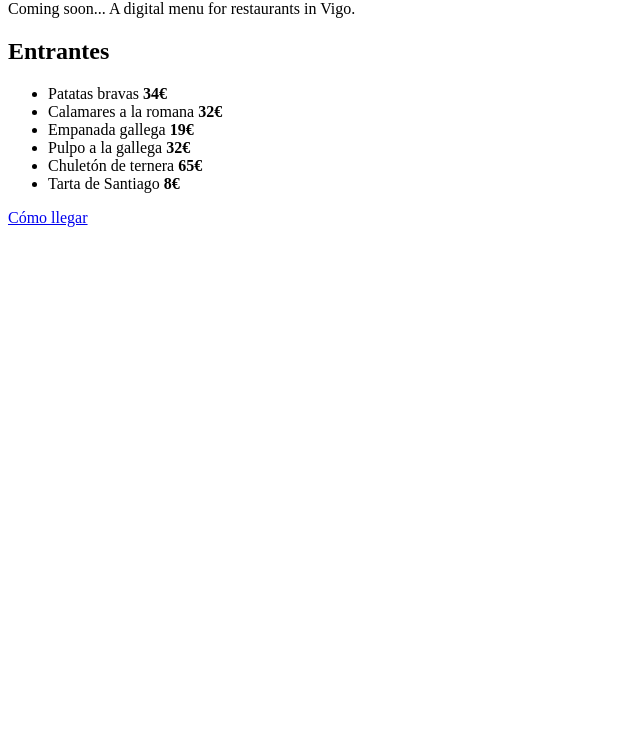
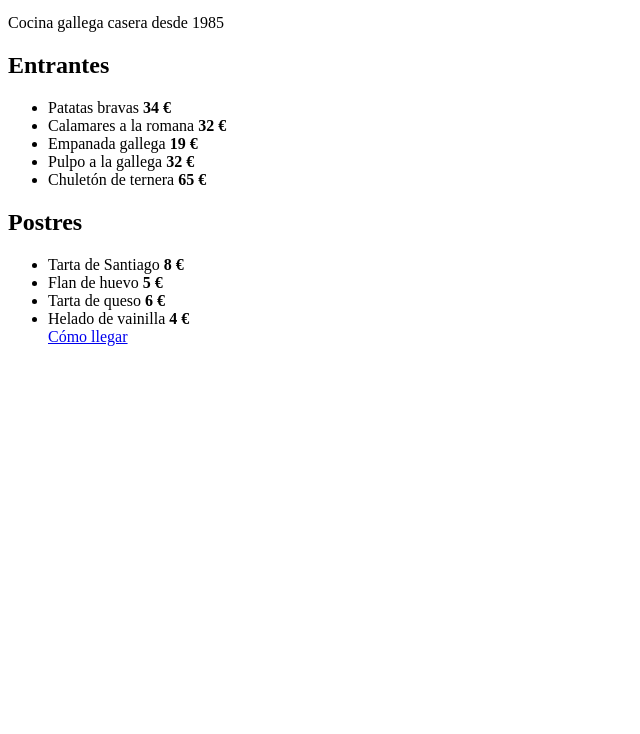
Before and after one commit to sasha-lazarev/menu-app, a plain HTML site: page index.html in a window 1280 px wide. Shown: the part 66-800 px from the top of the page, without its empty margins (0-640 px from the left). Drawn offline with Linux system fonts and the light colour scheme.

Commit message:
1.2 HTML lesson-fix

```diff
--- a/index.html
+++ b/index.html
@@ -1,22 +1,27 @@
-<!DOCTYPE html lang="es">
-<head>
-    <meta charset="UTF-8">
-    <meta name="viewport" content="width=device-width, initial-scale=1.0">
-    <title>Restaurante Vigo</title>
-</head>
-<html>
+<!DOCTYPE html>
+<html lang="es">
+    <head>
+        <meta charset="UTF-8">
+        <meta name="viewport" content="width=device-width, initial-scale=1.0">
+        <title>La abuela</title>
+    </head>
     <body>
         <h1>La abuela</h1>
-        <p>Coming soon... A digital menu for restaurants in Vigo.</p>
+        <p>Cocina gallega casera desde 1985</p>
         <h2>Entrantes</h2>
         <ul>
-            <li>Patatas bravas <strong>34€</strong></li>
-            <li>Calamares a la romana <strong>32€</strong></li>
-            <li>Empanada gallega <strong>19€</strong></li>
-            <li>Pulpo a la gallega <strong>32€</strong></li>
-            <li>Chuletón de ternera <strong>65€</strong></li>
-            <li>Tarta de Santiago <strong>8€</strong></li>
+            <li>Patatas bravas <strong>34 €</strong></li>
+            <li>Calamares a la romana <strong>32 €</strong></li>
+            <li>Empanada gallega <strong>19 €</strong></li>
+            <li>Pulpo a la gallega <strong>32 €</strong></li>
+            <li>Chuletón de ternera <strong>65 €</strong></li>
         </ul>
-        <a href="https://www.restaurante-la-abuela.com" target="_blank">Cómo llegar</a>
+        <h2>Postres</h2>
+        <ul>
+            <li>Tarta de Santiago <strong>8 €</strong></li>
+            <li>Flan de huevo <strong>5 €</strong></li>
+            <li>Tarta de queso <strong>6 €</strong></li>
+            <li>Helado de vainilla <strong>4 €</strong></li>
+        <a href="https://maps.app.goo.gl/mCUDK2siLTbc1JDc7" target="_blank">Cómo llegar</a>
     </body>
 </html>
```
